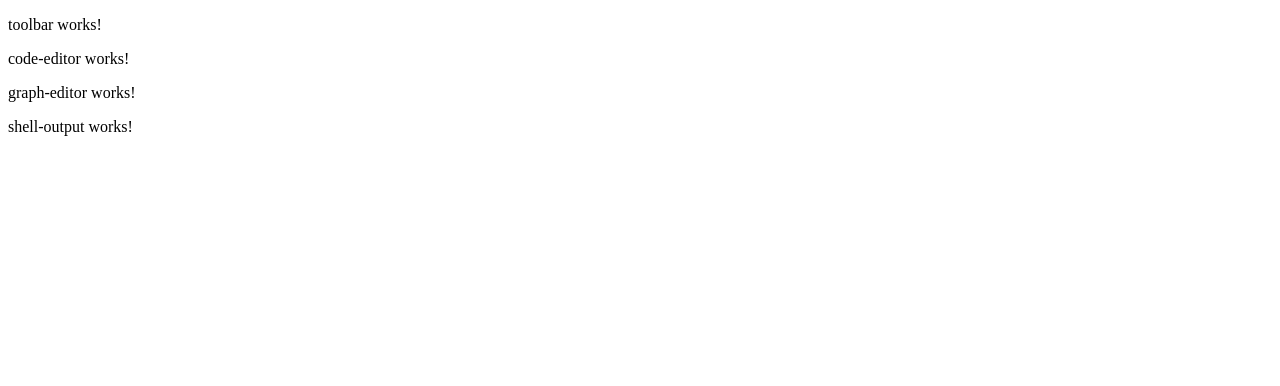
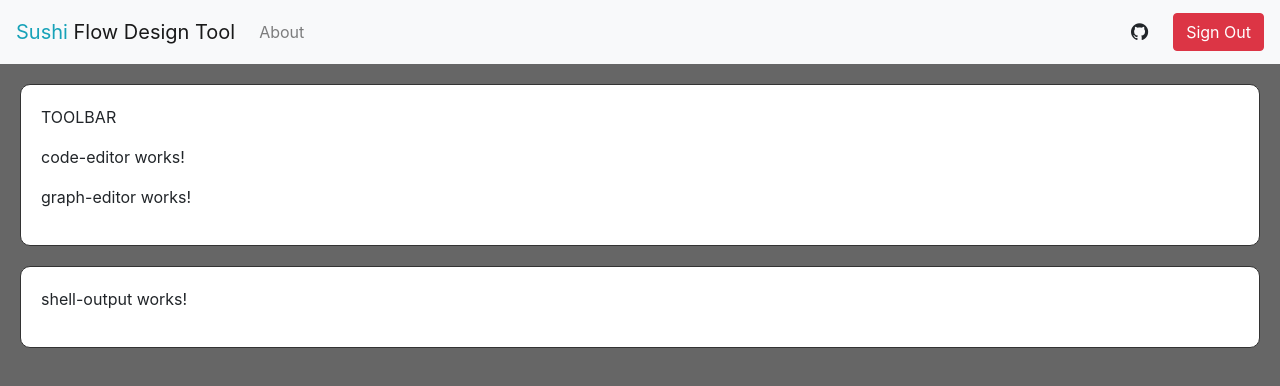
Before and after one commit to dorostanian/sushi, an Angular app in the folder src/main/angular/: page / in a window 1280 px wide. Shown: the top 386 px of the page. Built offline with nearby package versions, Linux system fonts and the light colour scheme.

Commit message:
Include bootstrap, angular components for bootstrap, and font awesome

```diff
--- a/src/main/angular/angular.json
+++ b/src/main/angular/angular.json
@@ -27,7 +27,8 @@
               "src/assets"
             ],
             "styles": [
-              "src/styles.scss"
+              "src/styles.scss",
+              "node_modules/font-awesome/css/font-awesome.min.css"
             ],
             "scripts": []
           },
@@ -83,7 +84,8 @@
             "tsConfig": "src/tsconfig.spec.json",
             "karmaConfig": "src/karma.conf.js",
             "styles": [
-              "src/styles.scss"
+              "src/styles.scss",
+              "node_modules/font-awesome/css/font-awesome.min.css"
             ],
             "scripts": [],
             "assets": [
--- a/src/main/angular/package.json
+++ b/src/main/angular/package.json
@@ -19,7 +19,10 @@
     "@angular/platform-browser": "~7.1.0",
     "@angular/platform-browser-dynamic": "~7.1.0",
     "@angular/router": "~7.1.0",
+    "@ng-bootstrap/ng-bootstrap": "^4.0.1",
+    "bootstrap": "^4.2.1",
     "core-js": "^2.5.4",
+    "font-awesome": "^4.7.0",
     "rxjs": "~6.3.3",
     "tslib": "^1.9.0",
     "zone.js": "~0.8.26"
@@ -29,9 +32,9 @@
     "@angular/cli": "~7.1.4",
     "@angular/compiler-cli": "~7.1.0",
     "@angular/language-service": "~7.1.0",
-    "@types/node": "~8.9.4",
     "@types/jasmine": "~2.8.8",
     "@types/jasminewd2": "~2.0.3",
+    "@types/node": "~8.9.4",
     "codelyzer": "~4.5.0",
     "jasmine-core": "~2.99.1",
     "jasmine-spec-reporter": "~4.2.1",
--- a/src/main/angular/src/app/app.component.html
+++ b/src/main/angular/src/app/app.component.html
@@ -1,4 +1,16 @@
-<app-toolbar></app-toolbar>
-<app-code-editor></app-code-editor>
-<app-graph-editor></app-graph-editor>
-<app-shell-output></app-shell-output>
+<app-navbar></app-navbar>
+
+<div class="page-block">
+  <app-toolbar></app-toolbar>
+  <div>
+    <div class="code-editor-container">
+      <app-code-editor></app-code-editor>
+    </div>
+    <div class="graph-editor-container">
+      <app-graph-editor></app-graph-editor>
+    </div>
+  </div>
+</div>
+<div class="page-block">
+  <app-shell-output></app-shell-output>
+</div>
--- a/src/main/angular/src/app/app.component.scss
+++ b/src/main/angular/src/app/app.component.scss
@@ -0,0 +1,15 @@
+.page-block {
+  background-color: #fff;
+  border: 1px solid #333;
+  border-radius: 10px;
+  margin: 20px;
+  padding: 20px;
+}
+
+.code-editor-container {
+  width: 30%;
+}
+
+.graph-editor-container {
+  width: 70%;
+}
--- /dev/null
+++ b/src/main/angular/src/app/components/navbar/navbar.component.html
@@ -0,0 +1,22 @@
+<nav class="navbar navbar-expand-lg navbar-light bg-light">
+  <a class="navbar-brand" href="#"><span class="text-info">Sushi</span> Flow Design Tool</a>
+  <button type="button" class="navbar-toggler" (click)="isCollapsed = !isCollapsed" aria-expanded="false" aria-label="Toggle navigation">
+    <span class="navbar-toggler-icon"></span>
+  </button>
+
+  <div class="collapse navbar-collapse" [ngbCollapse]="isCollapsed">
+    <ul class="navbar-nav mr-auto">
+      <li class="nav-item">
+        <a class="nav-link" href="http://dorost.nl">About</a>
+      </li>
+    </ul>
+
+    <ul class="navbar-nav mr-sm-2">
+      <a class="btn btn-social-icon btn-github btn-lg" href="http://github.com/dorost/sushi">
+        <span class="fa fa-github"></span>
+      </a>
+    </ul>
+    <button class="btn btn-danger my-2 my-sm-0" onclick="signOut()">Sign Out</button>
+
+  </div>
+</nav>
--- /dev/null
+++ b/src/main/angular/src/app/components/navbar/navbar.component.ts
@@ -0,0 +1,10 @@
+import {Component} from '@angular/core';
+
+@Component({
+  selector: 'app-navbar',
+  templateUrl: './navbar.component.html',
+  styleUrls: ['./navbar.component.scss']
+})
+export class NavbarComponent {
+  public isCollapsed = false;
+}
--- a/src/main/angular/src/app/components/toolbar/toolbar.component.html
+++ b/src/main/angular/src/app/components/toolbar/toolbar.component.html
@@ -1,3 +1 @@
-<p>
-  toolbar works!
-</p>
+<p>TOOLBAR</p>
--- a/src/main/angular/src/app/components/toolbar/toolbar.component.ts
+++ b/src/main/angular/src/app/components/toolbar/toolbar.component.ts
@@ -1,15 +1,10 @@
-import { Component, OnInit } from '@angular/core';
+import {Component} from '@angular/core';
 
 @Component({
   selector: 'app-toolbar',
   templateUrl: './toolbar.component.html',
   styleUrls: ['./toolbar.component.scss']
 })
-export class ToolbarComponent implements OnInit {
-
-  constructor() { }
-
-  ngOnInit() {
-  }
+export class ToolbarComponent {
 
 }
--- a/src/main/angular/src/styles.scss
+++ b/src/main/angular/src/styles.scss
@@ -1 +1,9 @@
-/* You can add global styles to this file, and also import other style files */
+@import '~bootstrap/scss/bootstrap';
+
+html, body {
+  width: 100%;
+  height: 100%;
+  margin: 0;
+  padding: 0;
+  background-color: #666;
+}
```
Also changed, not shown: src/main/angular/src/app/app.module.ts (+6 -2 lines), src/main/angular/src/app/components/navbar/navbar.component.scss (added), 2 other files (tests, documents, lock files or other folders).
